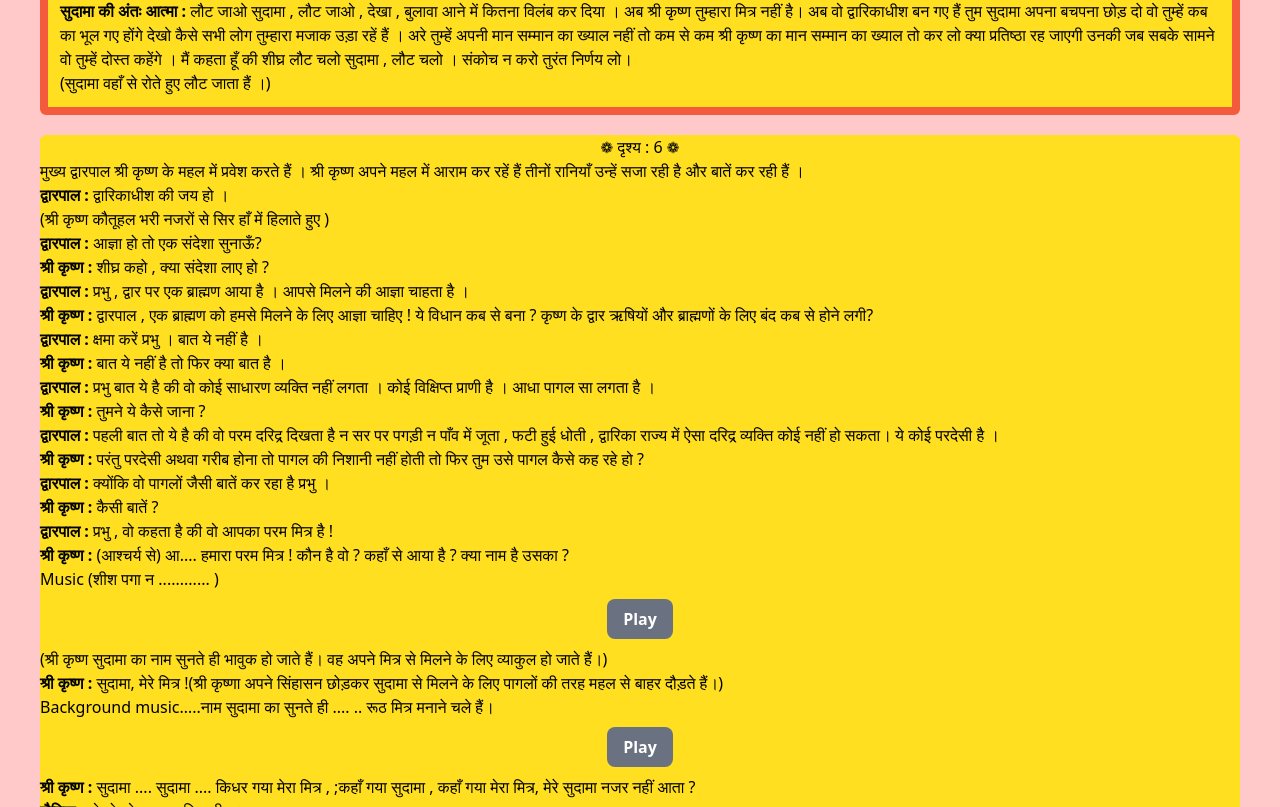
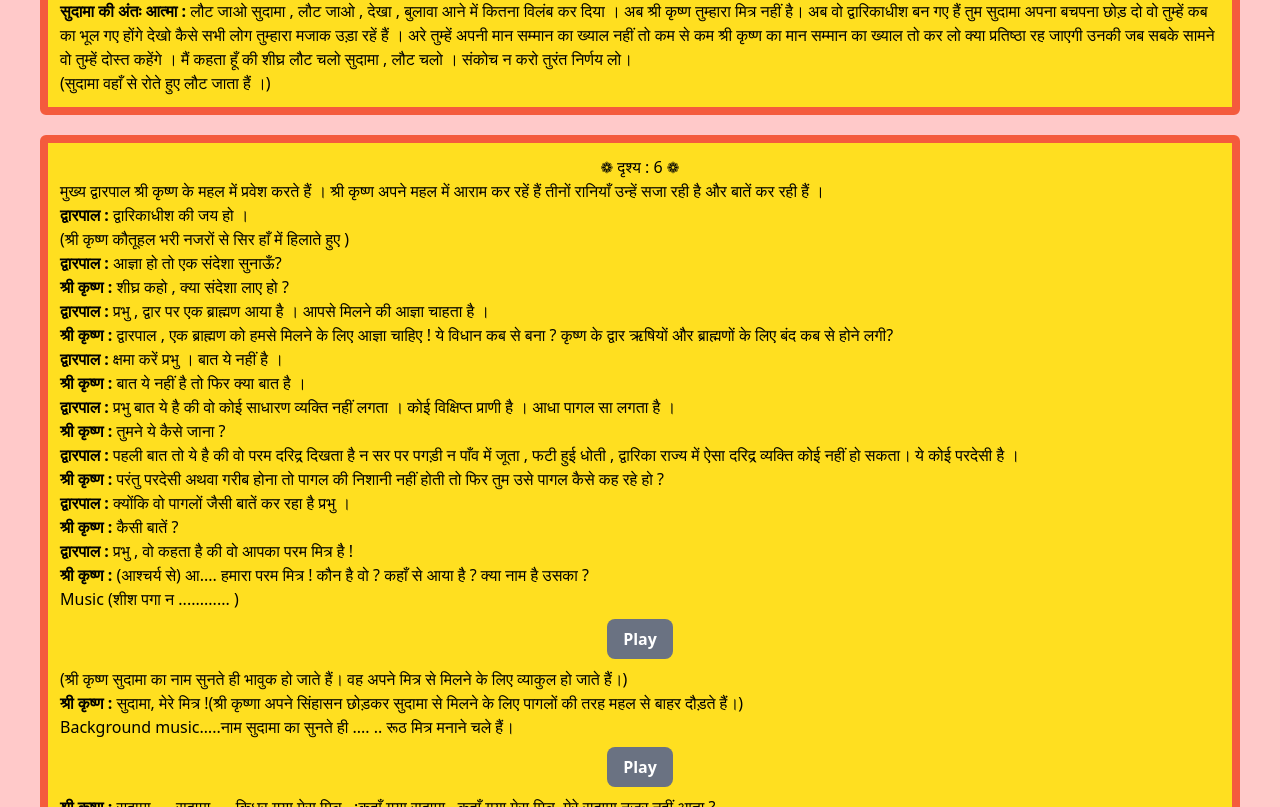
Before and after one commit to imjyotishkumar/sudama-cahritra-usingNext, a Next.js app: page / in a window 1280 px wide. Shown: the part 5833-6640 px from the top of the page. Built offline with nearby package versions, Linux system fonts and the light colour scheme.

Commit message:
added chakora plus

```diff
--- a/src/app/Component/MusicPlayer.js
+++ b/src/app/Component/MusicPlayer.js
@@ -534,7 +534,7 @@ const MusicPlayer = () => {
             । मैं कहता हूँ की शीघ्र लौट चलो सुदामा , लौट चलो । संकोच न करो तुरंत निर्णय लो।</p>
           <p>(सुदामा वहाँ से रोते हुए लौट जाता हैं ।)</p>
         </div>
-        <div className="section-7 bg-yellow-300 p-3border-8 rounded-md border-[#f45b3d] mt-5 mb-5 ">
+        <div className="section-7 bg-yellow-300 p-3 border-8 rounded-md border-[#f45b3d] mt-5 mb-5 ">
           <h2>
             <center>
               <p>❁ दृश्य : 6 ❁</p>
```
